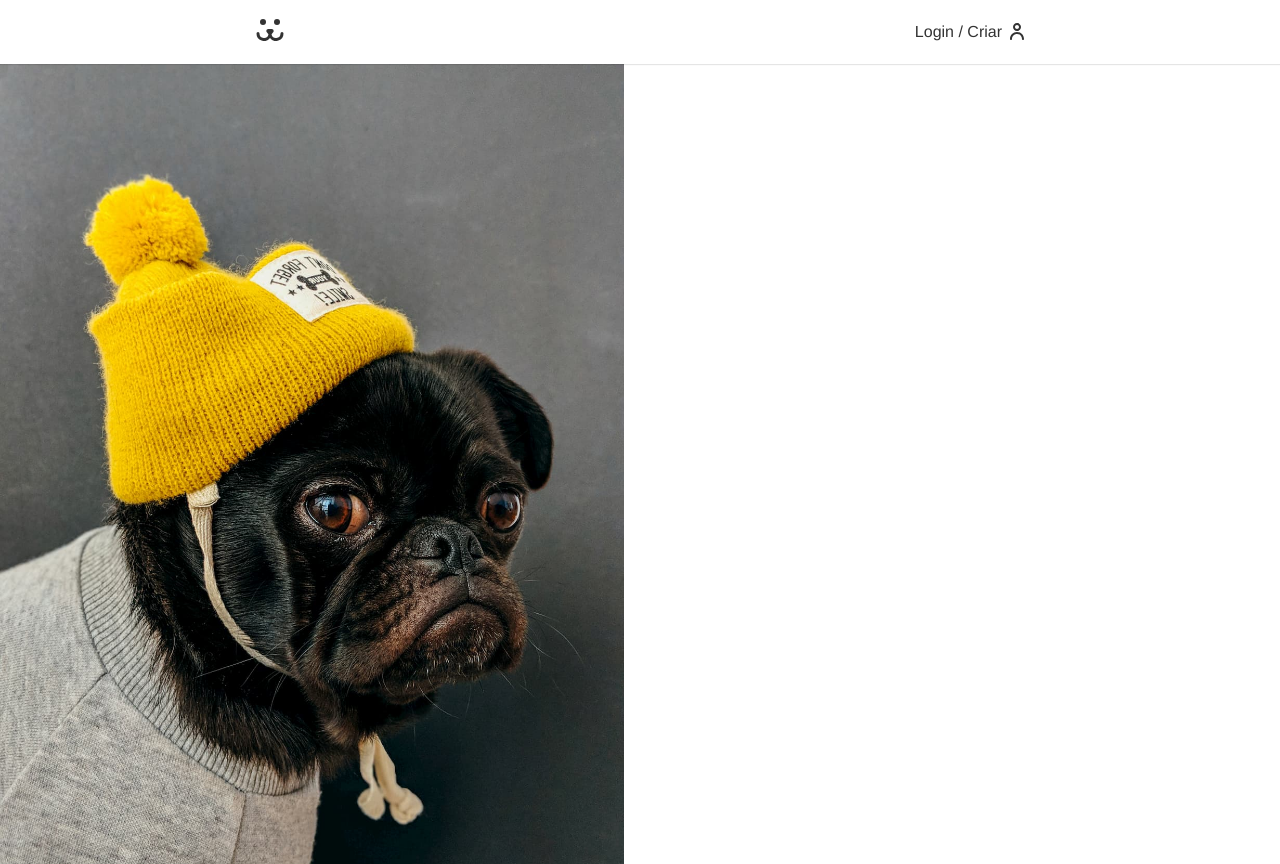
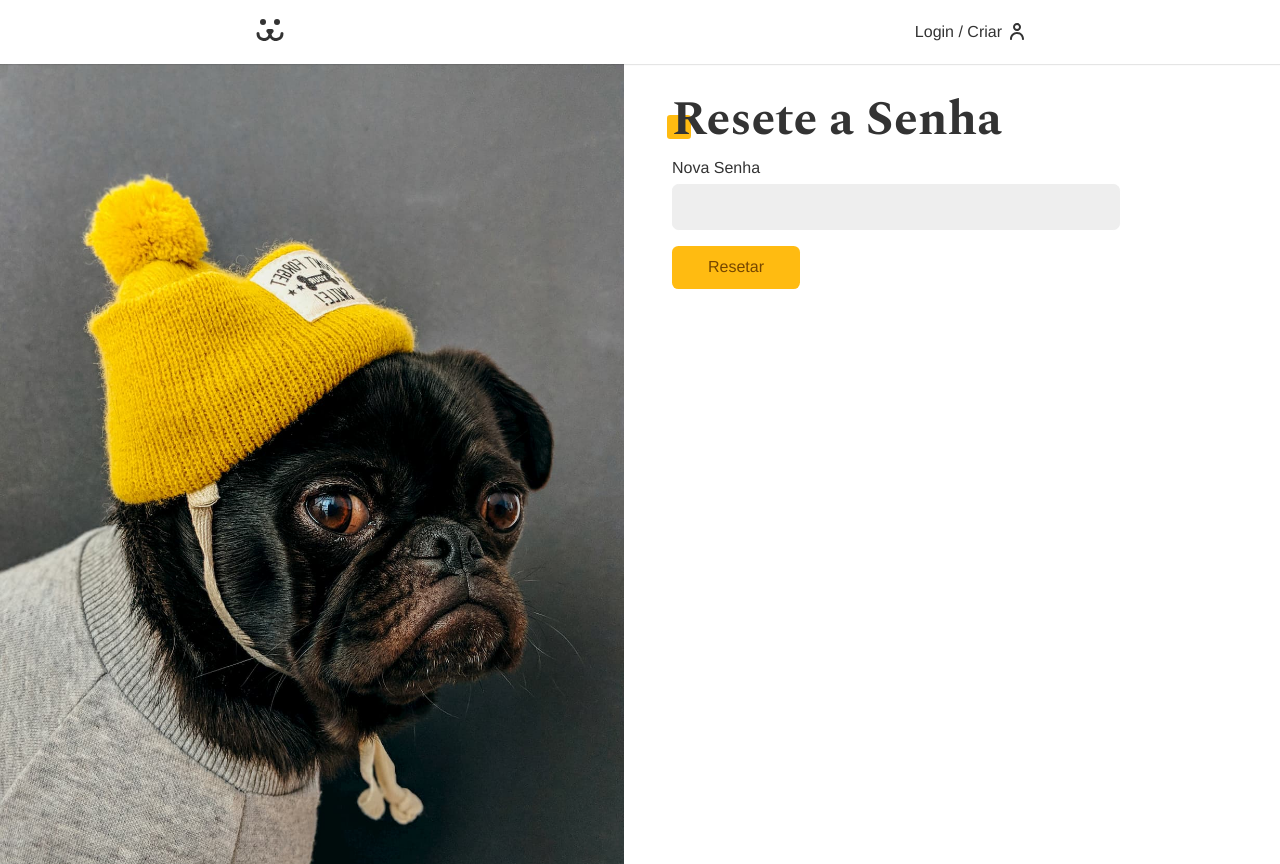
Before and after one commit to vitor-hoffmann/Dogs, a React app: page /login/resetar in a window 1280 px wide. Built offline with nearby package versions, Linux system fonts and the light colour scheme; the HTML template or start-up script is replaced by a standard one.

Commit message:
feat: adicionado opção de recuperar senha

```diff
--- a/src/App.jsx
+++ b/src/App.jsx
@@ -10,6 +10,7 @@ import User from './Components/User/User';
 import ProtectedRoute from './Components/Helper/ProtectedRoute';
 import Photo from './Components/Photo/Photo';
 import UserProfile from './Components/User/UserProfile';
+import NotFound from './Components/NotFound';
 
 function App() {
   return (
@@ -30,6 +31,7 @@ function App() {
             />
             <Route path="foto/:id" element={<Photo />} />
             <Route path="perfil/:user" element={<UserProfile />} />
+            <Route path="*" element={<NotFound />} />
           </Routes>
           <Footer />
         </UserStorage>
--- a/src/Components/Feed/Feed.jsx
+++ b/src/Components/Feed/Feed.jsx
@@ -1,6 +1,7 @@
 import React from 'react';
 import FeedModal from './FeedModal';
 import FeedPhotos from './FeedPhotos';
+import PropTypes from 'prop-types';
 
 const Feed = ({ user }) => {
   const [modalPhoto, setModalPhoto] = React.useState(null);
@@ -60,4 +61,15 @@ const Feed = ({ user }) => {
   );
 };
 
+Feed.defaultProps = {
+  user: 0,
+};
+
+Feed.propTypes = {
+  user: PropTypes.oneOfType([
+    PropTypes.string.isRequired,
+    PropTypes.number.isRequired,
+  ]),
+};
+
 export default Feed;
--- a/src/Components/Feed/FeedPhotos.jsx
+++ b/src/Components/Feed/FeedPhotos.jsx
@@ -14,7 +14,6 @@ const FeedPhotos = ({ page, user, setModalPhoto, setInfinite }) => {
       const total = 6;
       const { url, options } = PHOTOS_GET({ page, total, user });
       const { response, json } = await request(url, options);
-      console.log('Request:', json);
       if (response && response.ok && json.length < total) setInfinite(false);
     }
     fetchPhotos();
--- a/src/Components/Login/Login.jsx
+++ b/src/Components/Login/Login.jsx
@@ -6,6 +6,7 @@ import LoginPasswordLost from './LoginPasswordLost';
 import LoginPasswordReset from './LoginPasswordReset';
 import { UserContext } from '../../UserContext';
 import styles from './Login.module.css';
+import NotFound from '../NotFound';
 
 const Login = () => {
   const { login } = React.useContext(UserContext);
@@ -19,6 +20,7 @@ const Login = () => {
           <Route path="criar" element={<LoginCreate />} />
           <Route path="perdeu" element={<LoginPasswordLost />} />
           <Route path="resetar" element={<LoginPasswordReset />} />
+          <Route path="*" element={<NotFound />} />
         </Routes>
       </div>
     </section>
--- a/src/Components/Login/LoginPasswordLost.jsx
+++ b/src/Components/Login/LoginPasswordLost.jsx
@@ -1,7 +1,46 @@
 import React from 'react';
+import Input from '../Forms/Input';
+import Button from '../Forms/Button';
+import useForm from '../../Hooks/useForm';
+import useFetch from '../../Hooks/useFetch';
+import { PASSWORD_LOST } from '../../Api';
+import Error from '../Helper/Error';
 
 const LoginPasswordLost = () => {
-  return <div></div>;
+  const login = useForm();
+  const { data, loading, error, request } = useFetch();
+
+  async function handleSubmit(event) {
+    event.preventDefault();
+    if (login.validate()) {
+      const { url, options } = PASSWORD_LOST({
+        login: login.value,
+        url: window.location.href.replace('perdeu', 'resetar'),
+      });
+      const { json } = await request(url, options);
+      console.log(json);
+    }
+  }
+
+  return (
+    <section>
+      <h1 className="title">Perdeu a senha?</h1>
+      {data ? (
+        <p style={{ color: '#4c1' }}>{data}</p>
+      ) : (
+        <form onSubmit={handleSubmit}>
+          <Input label="Email / Usuário" type="text" name="login" {...login} />
+          {loading ? (
+            <Button disabled>Enviando...</Button>
+          ) : (
+            <Button>Enviar Email</Button>
+          )}
+        </form>
+      )}
+
+      <Error error={error} />
+    </section>
+  );
 };
 
 export default LoginPasswordLost;
--- a/src/Components/Login/LoginPasswordReset.jsx
+++ b/src/Components/Login/LoginPasswordReset.jsx
@@ -1,7 +1,59 @@
 import React from 'react';
+import Input from '../Forms/Input';
+import Button from '../Forms/Button';
+import useForm from '../../Hooks/useForm';
+import useFetch from '../../Hooks/useFetch';
+import { PASSWORD_RESET } from '../../Api';
+import Error from '../Helper/Error';
+import { useNavigate } from 'react-router-dom';
 
 const LoginPasswordReset = () => {
-  return <div></div>;
+  const [login, setLogin] = React.useState('');
+  const [key, setKey] = React.useState('');
+  const password = useForm();
+  const { error, loading, request } = useFetch();
+  const navigate = useNavigate();
+
+  React.useEffect(() => {
+    const params = new URLSearchParams(window.location.search);
+    const key = params.get('key');
+    const login = params.get('login');
+    if (key) setKey(key);
+    if (login) setLogin(login);
+  }, []);
+
+  async function handleSubmit(event) {
+    event.preventDefault();
+    if (password.validate()) {
+      const { url, options } = PASSWORD_RESET({
+        login,
+        key,
+        password: password.value,
+      });
+      const { response } = await request(url, options);
+      if (response.ok) navigate('/login');
+    }
+  }
+
+  return (
+    <div>
+      <h1 className="title">Resete a Senha</h1>
+      <form onSubmit={handleSubmit}>
+        <Input
+          label="Nova Senha"
+          type="password"
+          name="password"
+          {...password}
+        />
+        {loading ? (
+          <Button disabled>Resetando...</Button>
+        ) : (
+          <Button>Resetar</Button>
+        )}
+      </form>
+      <Error error={error} />
+    </div>
+  );
 };
 
 export default LoginPasswordReset;
--- /dev/null
+++ b/src/Components/NotFound.jsx
@@ -0,0 +1,12 @@
+import React from 'react';
+
+const NotFound = () => {
+  return (
+    <div className="container mainContainer">
+      <h1 className="title">Erro: 404</h1>
+      <p>Página não encontrada.</p>
+    </div>
+  );
+};
+
+export default NotFound;
--- a/src/Components/User/User.jsx
+++ b/src/Components/User/User.jsx
@@ -5,6 +5,7 @@ import Feed from '../Feed/Feed';
 import UserPhotoPost from './UserPhotoPost';
 import UserStats from './UserStats';
 import { UserContext } from '../../UserContext';
+import NotFound from '../NotFound';
 
 const User = () => {
   const { data } = React.useContext(UserContext);
@@ -16,6 +17,7 @@ const User = () => {
         <Route path="/" element={<Feed user={data.id} />} />
         <Route path="postar" element={<UserPhotoPost />} />
         <Route path="estatisticas" element={<UserStats />} />
+        <Route path="*" element={<NotFound />} />
       </Routes>
     </section>
   );
--- a/src/api.jsx
+++ b/src/api.jsx
@@ -108,3 +108,29 @@ export function PHOTO_DELETE(id) {
     },
   };
 }
+
+export function PASSWORD_LOST(body) {
+  return {
+    url: API_URL + '/api/password/lost',
+    options: {
+      method: 'POST',
+      headers: {
+        'Content-Type': 'application/json',
+      },
+      body: JSON.stringify(body),
+    },
+  };
+}
+
+export function PASSWORD_RESET(body) {
+  return {
+    url: API_URL + '/api/password/reset',
+    options: {
+      method: 'POST',
+      headers: {
+        'Content-Type': 'application/json',
+      },
+      body: JSON.stringify(body),
+    },
+  };
+}
```
